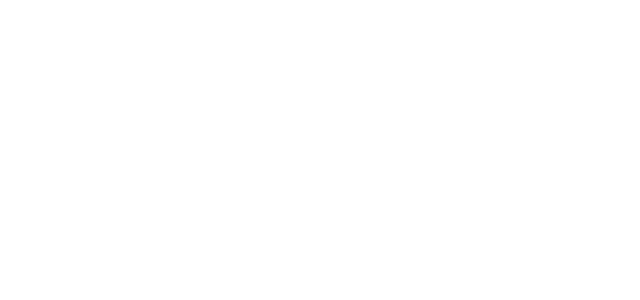
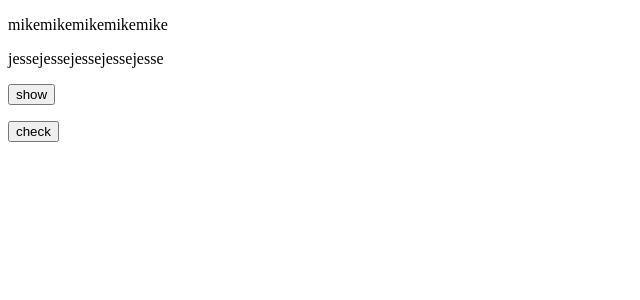
Before and after one commit to umutcanalpak/playground, an Angular app: page /view-child in a window 1280 px wide. Before the commit this address led to /. Shown: the top 300 px of the page, without its empty margins (0-640 px from the left). Built offline with nearby package versions, Linux system fonts and the light colour scheme.

Commit message:
view child

```diff
--- a/src/app/app-routing.module.ts
+++ b/src/app/app-routing.module.ts
@@ -18,7 +18,7 @@
     component: ParentComponent,
   },
   {
-    path: 'viewChild',
+    path: 'view-child',
     component: ViewchildComponent,
   },
   {
--- a/src/app/viewchild/viewchild.component.html
+++ b/src/app/viewchild/viewchild.component.html
@@ -1,5 +1,7 @@
 <p #mavi *ngIf="showMavi">mavimavimavimavimavi</p>
 <p #siyah *ngIf="showSiyah">siyahsiyahsiyahsiyahsiyah</p>
+<p #mike >mikemikemikemikemike</p>
+<p #jesse >jessejessejessejessejesse</p>
 
 <p>
     <button (click)="show()" >show</button>
--- a/src/app/viewchild/viewchild.component.ts
+++ b/src/app/viewchild/viewchild.component.ts
@@ -3,17 +3,24 @@
 @Component({
   selector: 'app-viewchild',
   templateUrl: './viewchild.component.html',
-  styleUrls: ['./viewchild.component.scss']
+  styleUrls: ['./viewchild.component.scss'],
 })
 export class ViewchildComponent {
   @ViewChild('mavi') mavi: any;
-  @ViewChild('siyah', {static: true}) siyah: any;
+  @ViewChild('siyah', { static: true }) siyah: any;
+  @ViewChild('mike') mike: any;
+  @ViewChild('jesse', { static: true }) jesse: any;
   showMavi = false;
   showSiyah = false;
 
   constructor() {}
 
-  ngOnInit(): void {}
+  ngOnInit(): void {
+    console.log(2222222222);
+    console.log(this.mike);
+    console.log(this.jesse);
+    console.log(2222222222);
+  }
 
   show() {
     this.showMavi = true;
```
